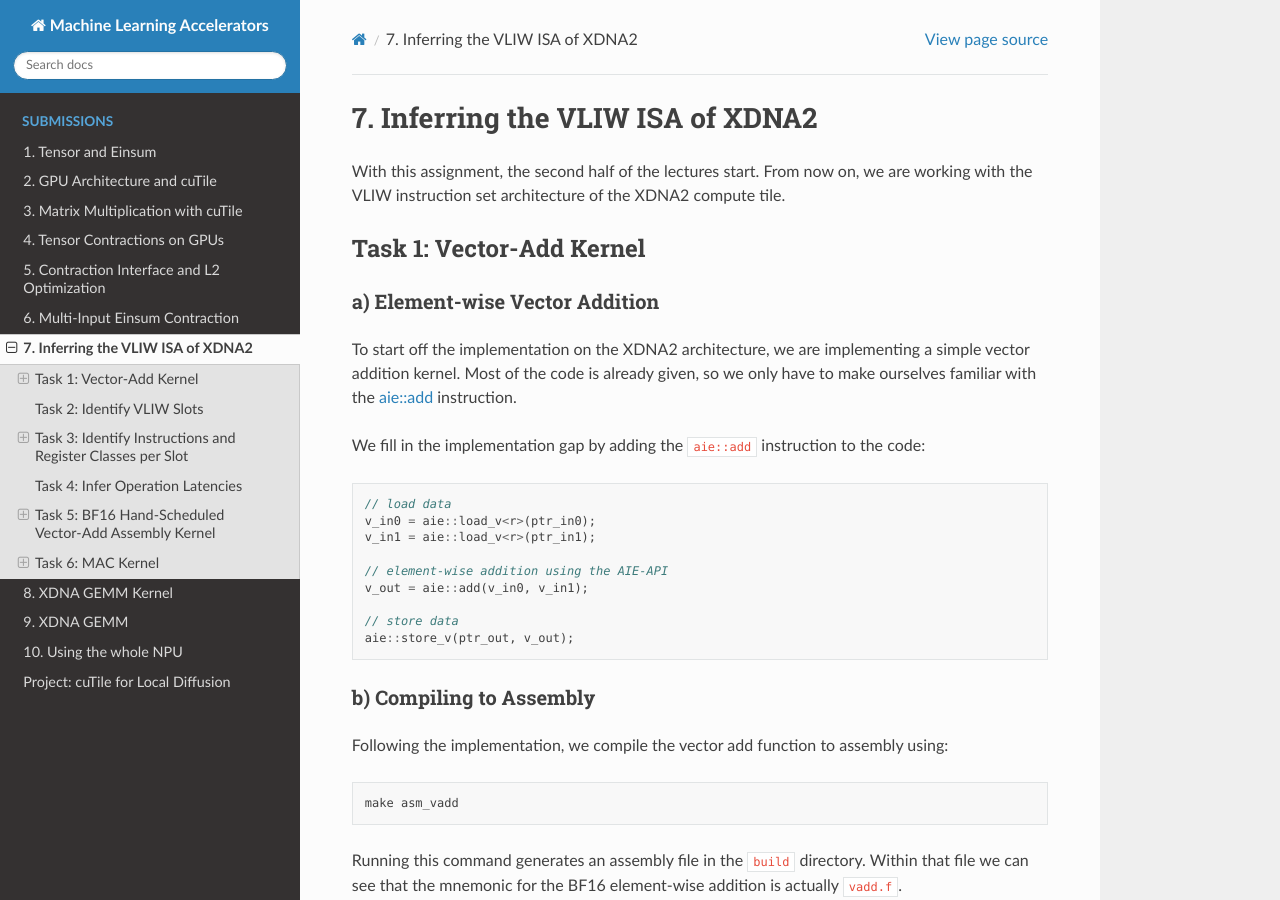
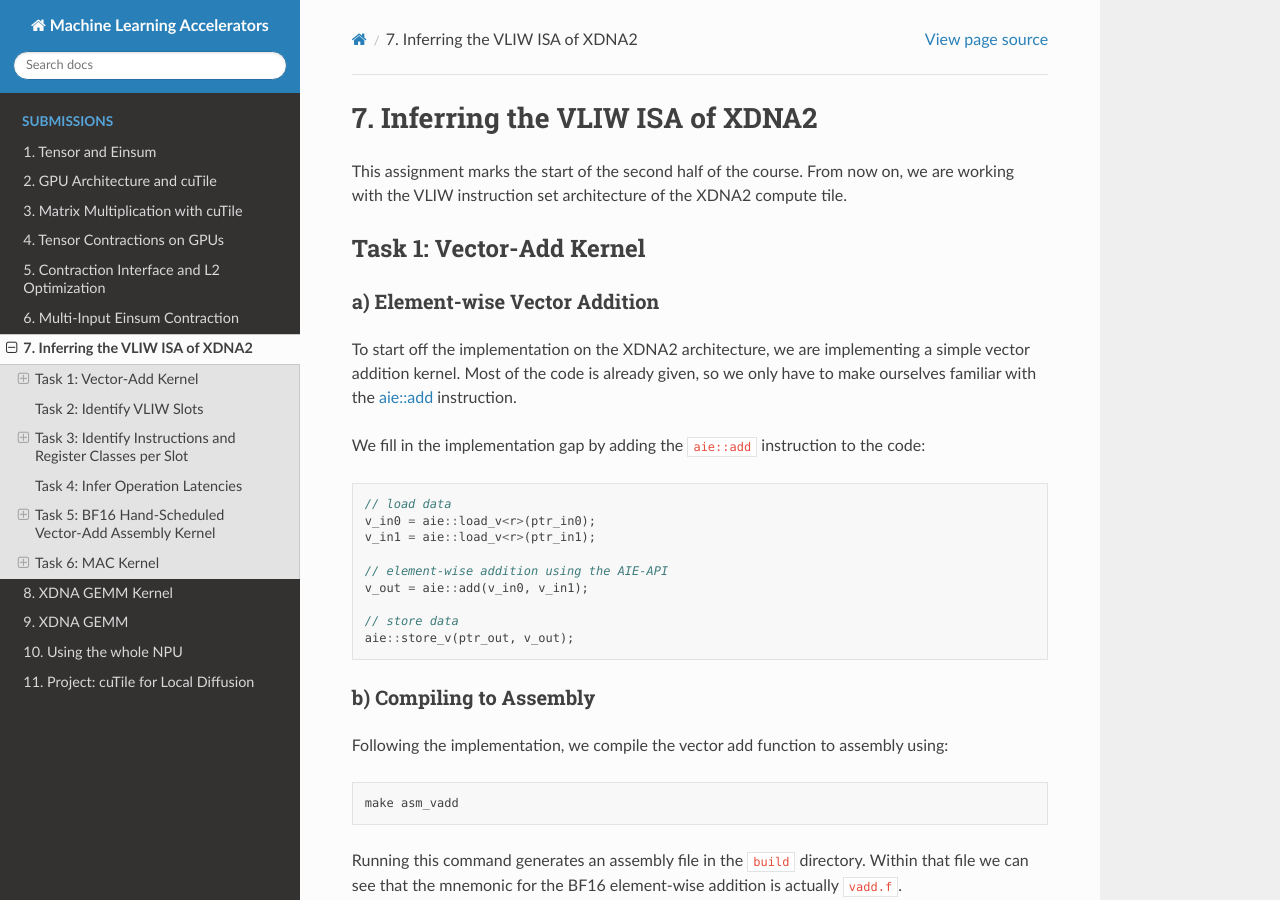
Before and after one commit to Shad00Z/machine-learning-accelerators, a Sphinx documentation site: the page built from docs/source/submissions/07_xdna2.rst, in a window 1280 px wide and 900 px high. Built offline with Sphinx 7.4.7 and the Read the Docs theme 3.1.0, drawn with Linux system fonts in a browser that asks for light colours.

Commit message:
docs: adjusted assignment 7 and numbering for the project

```diff
--- a/docs/source/submissions/07_xdna2.rst
+++ b/docs/source/submissions/07_xdna2.rst
@@ -1,7 +1,7 @@
 7. Inferring the VLIW ISA of XDNA2
 ==================================
 
-With this assignment, the second half of the lectures start.
+This assignment marks the start of the second half of the course.
 From now on, we are working with the VLIW instruction set architecture of the XDNA2 compute tile.
 
 Task 1: Vector-Add Kernel
--- a/docs/source/submissions/11_project.rst
+++ b/docs/source/submissions/11_project.rst
@@ -1,5 +1,5 @@
-Project: cuTile for Local Diffusion
-===================================
+11. Project: cuTile for Local Diffusion
+=======================================
 
 For our final project, we wanted to see how much of a difference custom GPU kernels can make on a real model.
 We took SD-Turbo, a local text-to-image diffusion model from Stability AI, and spent three weeks trying to cut its inference latency with cuTile.
```
